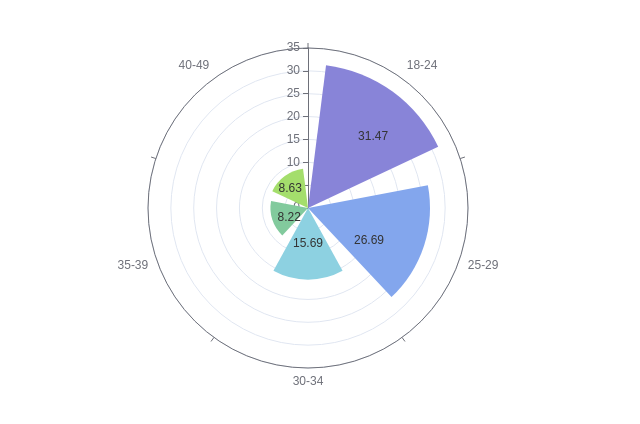
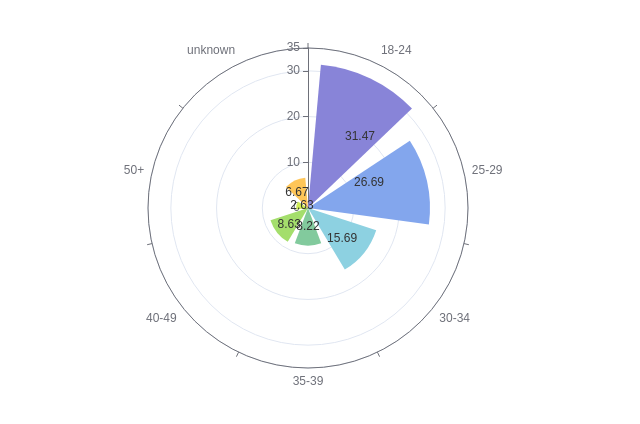
Before and after one commit to poiatto/Arquivos, a plain HTML site: page chart_new.html in a window 1280 px wide. Shown: the whole page, without its empty margins (0-640 px from the left). Drawn offline with nearby package versions, Linux system fonts and the light colour scheme.

Commit message:
Update chart_new.html

```diff
--- a/chart_new.html
+++ b/chart_new.html
@@ -3,7 +3,7 @@
 <head>
   <meta charset="UTF-8">
   <meta name="viewport" content="width=device-width, initial-scale=1.0">
-  <title>Radial Bar Chart</title>
+  <title>Radial Bar Chart Example</title>
   <script src="https://cdn.jsdelivr.net/npm/echarts/dist/echarts.min.js"></script>
 </head>
 <body>
@@ -17,21 +17,22 @@
     option = {
       angleAxis: {
         type: 'category',
-        data: ['18-24', '25-29', '30-34', '35-39', '40-49'],
+        data: ['18-24', '25-29', '30-34', '35-39', '40-49', '50+', 'unknown'],
         z: 10
       },
       radiusAxis: {
+        max: 35,  // Definir o valor máximo com base nos dados
       },
       polar: {
       },
       series: [{
         type: 'bar',
-        data: [31.47, 26.69, 15.69, 8.22, 8.63],
+        data: [31.47, 26.69, 15.69, 8.22, 8.63, 2.63, 6.67],
         coordinateSystem: 'polar',
         name: 'Age Group',
         itemStyle: {
           color: function (params) {
-            var colors = ['#8884d8', '#83a6ed', '#8dd1e1', '#82ca9d', '#a4de6c'];
+            var colors = ['#8884d8', '#83a6ed', '#8dd1e1', '#82ca9d', '#a4de6c', '#d0ed57', '#ffc658'];
             return colors[params.dataIndex];
           }
         },
@@ -42,7 +43,9 @@
       }],
       legend: {
         show: true,
-        data: ['18-24', '25-29', '30-34', '35-39', '40-49']
+        data: ['18-24', '25-29', '30-34', '35-39', '40-49', '50+', 'unknown'],
+        orient: 'vertical',
+        left: 'right',
       }
     };
 
```
